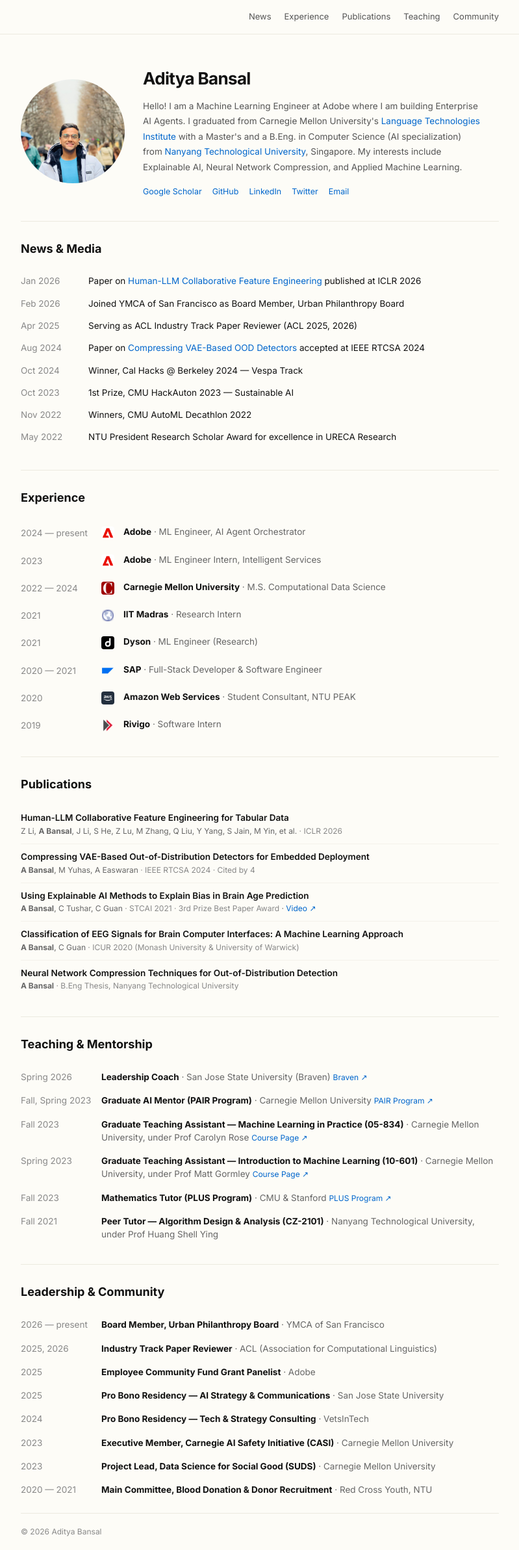
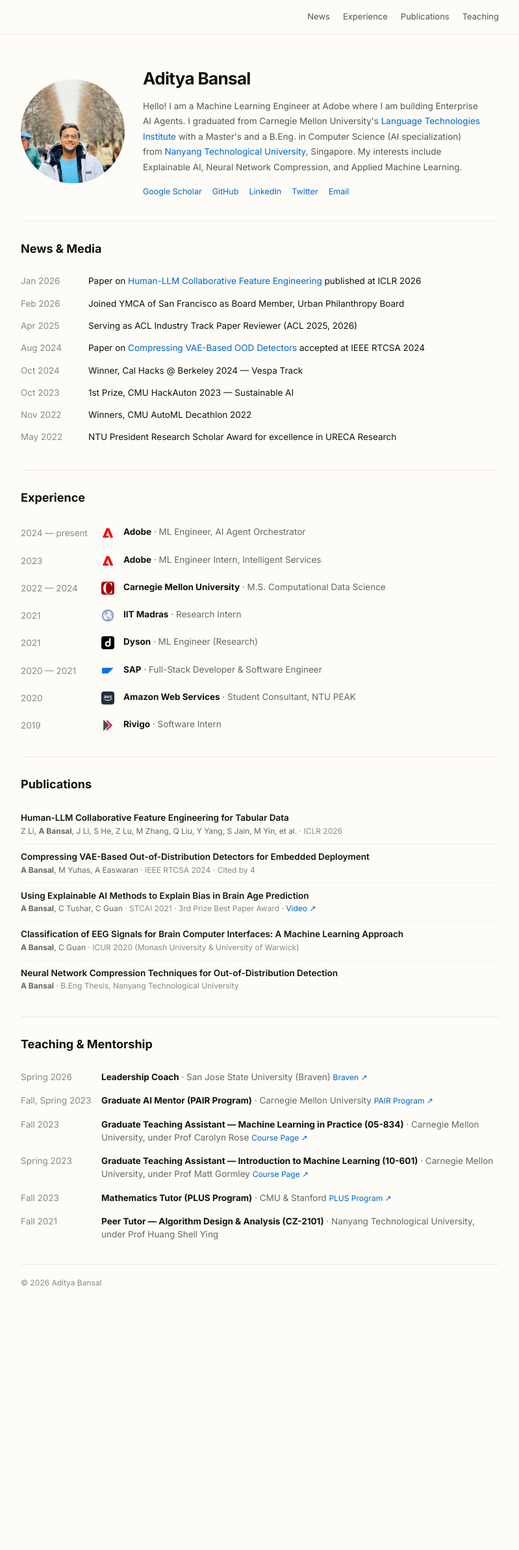
Before and after one commit to bansal-aditya/bansal-aditya.github.io, a Next.js app: page / in a window 1280 px wide. Shown: the whole page at 65% size, without its empty margins (240-1039 px from the left). After the commit the page ends 2002 px from the top, so only its background shows below. Built offline with nearby package versions, Linux system fonts and the light colour scheme.

Commit message:
fix: remove Leadership & Community section

```diff
--- a/src/app/page.tsx
+++ b/src/app/page.tsx
@@ -4,7 +4,7 @@ import NewsSection from "@/components/NewsSection";
 import PublicationsSection from "@/components/PublicationsSection";
 import ExperienceSection from "@/components/ExperienceSection";
 import TeachingSection from "@/components/TeachingSection";
-import CommunitySection from "@/components/CommunitySection";
+
 import Footer from "@/components/Footer";
 import AnimateOnScroll from "@/components/AnimateOnScroll";
 
@@ -28,9 +28,7 @@ export default function Home() {
         <AnimateOnScroll delay={0}>
           <TeachingSection />
         </AnimateOnScroll>
-        <AnimateOnScroll delay={0}>
-          <CommunitySection />
-        </AnimateOnScroll>
+
         <Footer />
       </main>
     </>
--- a/src/components/NavBar.tsx
+++ b/src/components/NavBar.tsx
@@ -7,7 +7,6 @@ const navLinks = [
   { label: "Experience", href: "#experience" },
   { label: "Publications", href: "#publications" },
   { label: "Teaching", href: "#teaching" },
-  { label: "Community", href: "#community" },
 ];
 
 export default function NavBar() {
```
